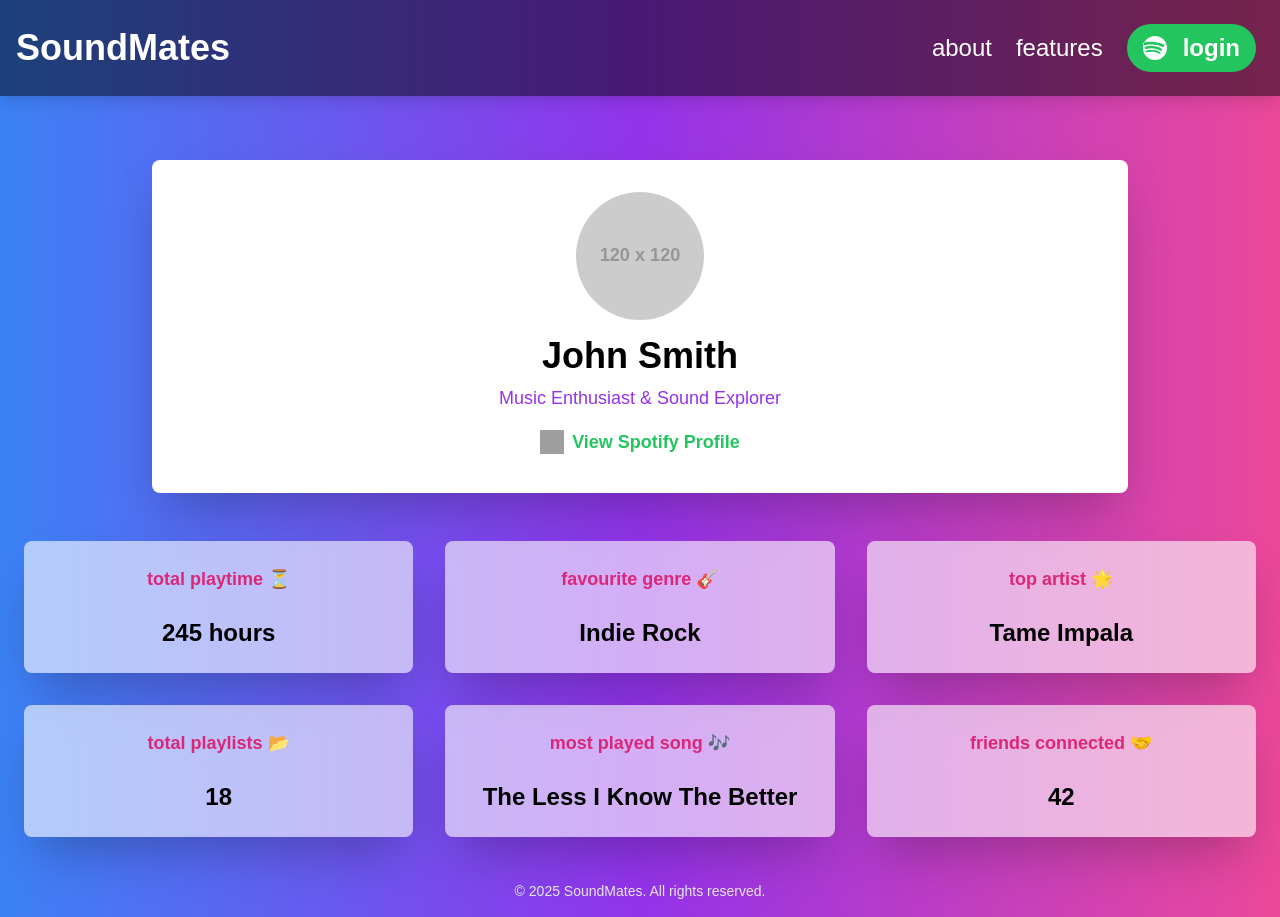
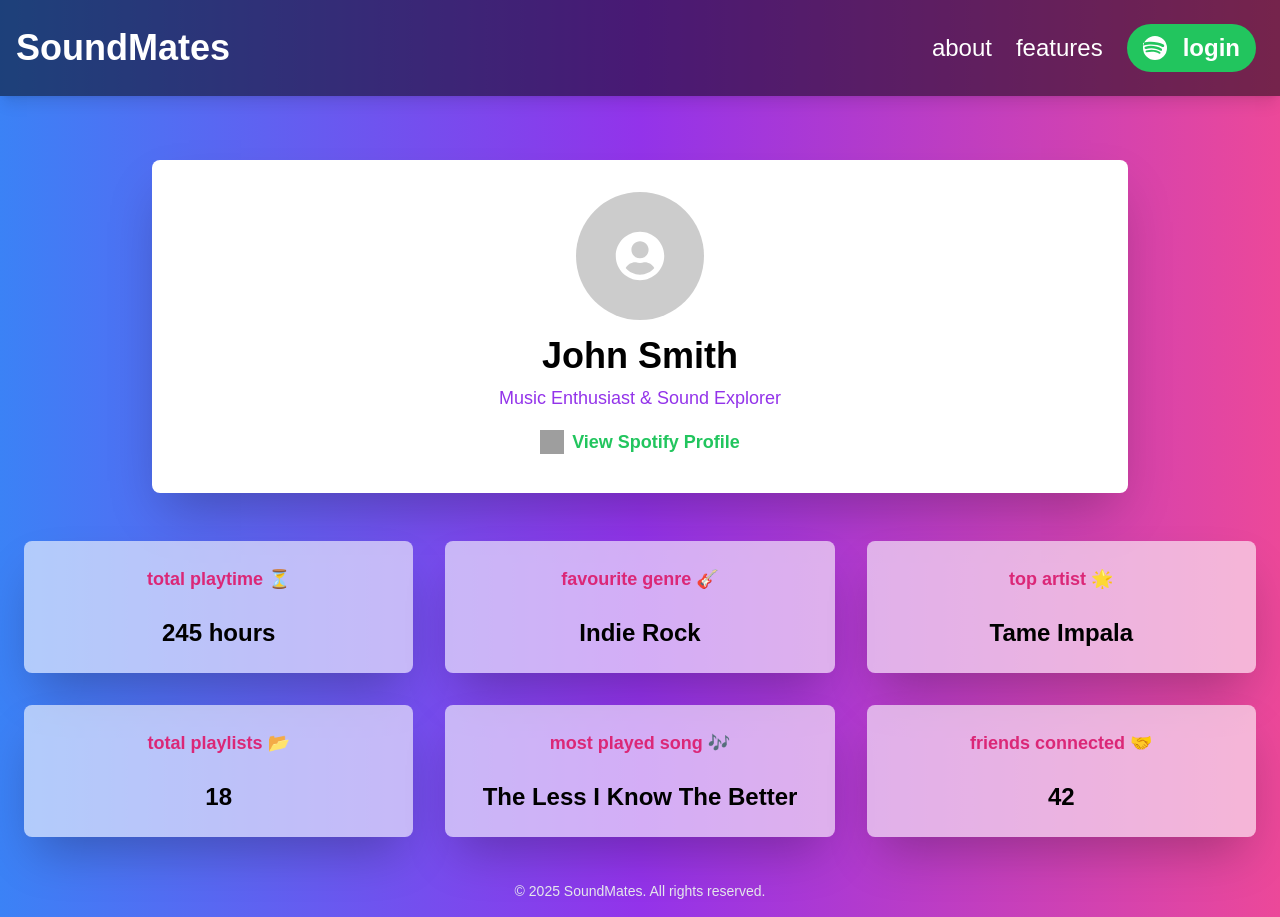
Before and after one commit to AhmedJader/SoundMates, a Next.js app: page /profile in a window 1280 px wide. Built offline with nearby package versions, Linux system fonts and the light colour scheme; grey boxes are pictures that could not be loaded.

Commit message:
added default profile pic

```diff
--- a/package.json
+++ b/package.json
@@ -15,7 +15,8 @@
     "dotenv": "^16.4.7",
     "next": "^15.1.4",
     "react": "^19.0.0",
-    "react-dom": "^19.0.0"
+    "react-dom": "^19.0.0",
+    "react-icons": "^5.4.0"
   },
   "devDependencies": {
     "@eslint/eslintrc": "^3",
--- a/src/app/profile/page.tsx
+++ b/src/app/profile/page.tsx
@@ -1,5 +1,6 @@
 'use client';
 import React, { useEffect, useState } from 'react';
+import { FaUserCircle } from 'react-icons/fa';
 import Navbar from "../components/navbar";
 
 interface Profile {
@@ -34,7 +35,7 @@ export default function ProfileStats() {
 
   const dummyData = {
     name: "John Smith",
-    avatar: "https://via.placeholder.com/120", // Placeholder icon
+    avatar: "", // Placeholder icon
     spotifyProfile: "https://open.spotify.com/user/spotify_user_id",
     bio: "Music Enthusiast & Sound Explorer",
     stats: [
@@ -55,11 +56,18 @@ export default function ProfileStats() {
       {/* Profile Section */}
       <section className="pt-20 text-black mt-20 mx-auto w-full max-w-5xl px-6 text-center">
         <div className="bg-white p-8 rounded-lg shadow-2xl">
-          <img
-            src={profile ? profile.images[0]?.url : dummyData.avatar}
-            alt={`${profile ? profile.display_name : dummyData.name}'s Avatar`}
-            className="w-32 h-32 mx-auto rounded-full mb-4"
-          />
+          {/* Avatar Section */}
+          <div className="w-32 h-32 mx-auto mb-4" style={{ borderRadius: '50%', backgroundColor: '#ccc', display: 'flex', justifyContent: 'center', alignItems: 'center' }}>
+            {profile && profile.images.length > 0 ? (
+              <img
+                src={profile.images[0]?.url}
+                alt={`${profile.display_name}'s Avatar`}
+                className="w-full h-full rounded-full"
+              />
+            ) : (
+              <FaUserCircle size={50} color="#fff" />
+            )}
+          </div>
           <h1 className="text-4xl font-bold mb-2">{profile ? profile.display_name : dummyData.name}</h1>
           <p className="text-lg text-purple-600">{profile ? profile.email : dummyData.bio}</p>
           <a
```
Also changed, not shown: 1 other file (tests, documents, lock files or other folders).
